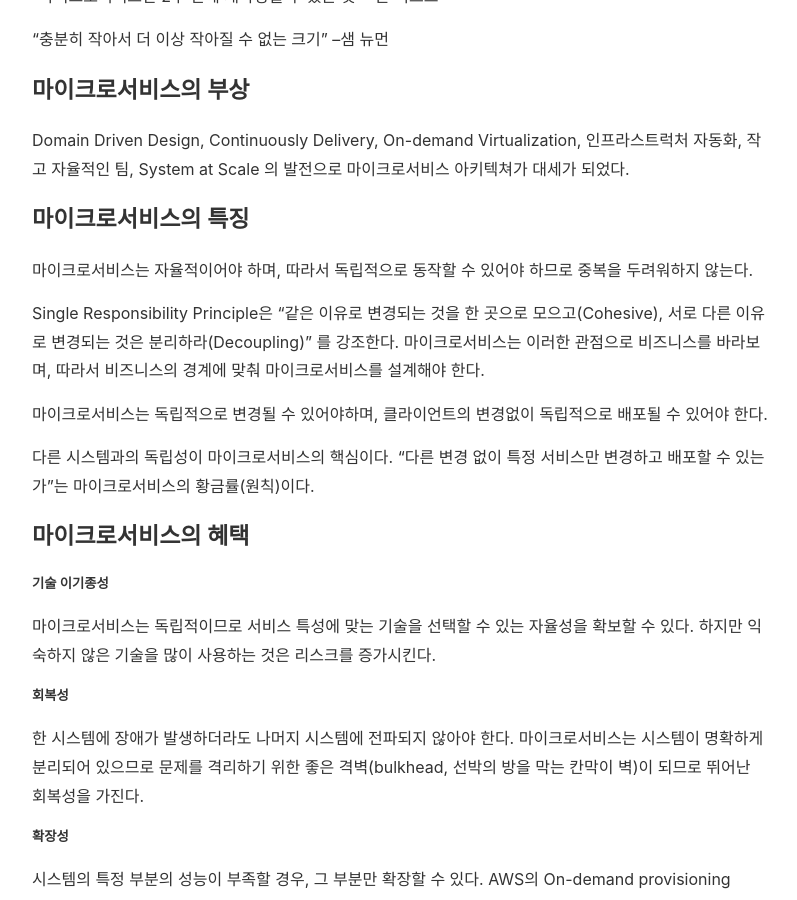
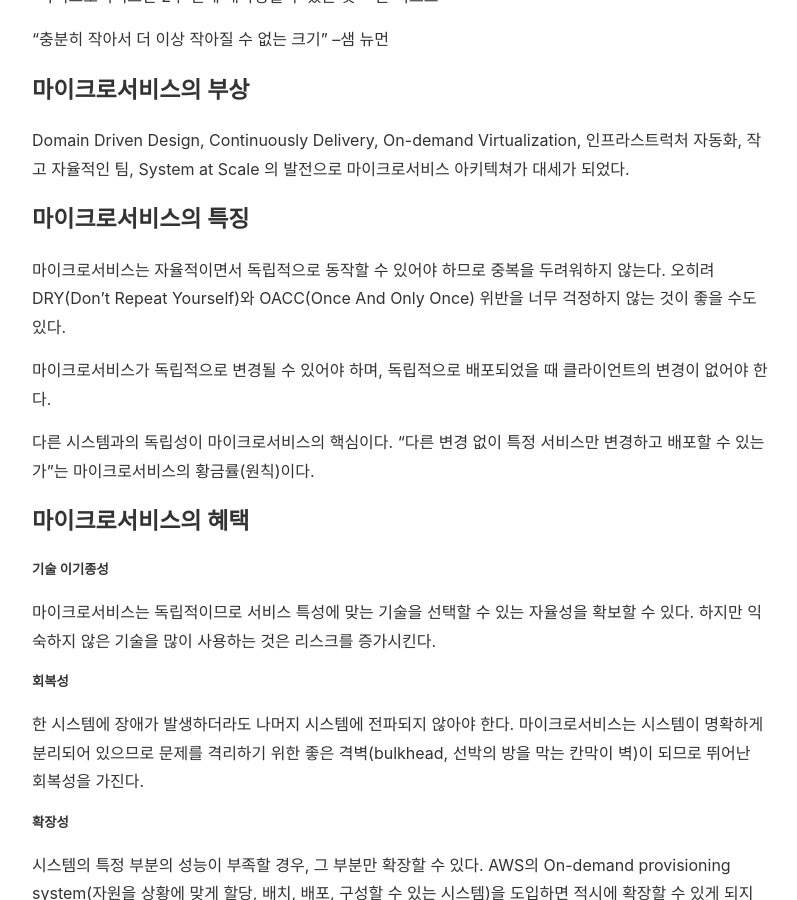
Before and after one commit to countingmars/countingmars.github.io, a Jekyll site: the page built from _posts/2018-04-20-microservice-concept.markdown, in a window 1280 px wide and 900 px high, scrolled down 487 px. Shown: the whole window, without its empty margins (240-1037 px from the left). Built offline with Jekyll 4.4.1, drawn with Linux system fonts in a browser that asks for light colours; nearby versions of some CDN libraries; some of the changed text lies outside the part shown.

Commit message:
post microservice concept

```diff
--- a/_posts/2018-04-20-microservice-concept.markdown
+++ b/_posts/2018-04-20-microservice-concept.markdown
@@ -20,13 +20,11 @@ Domain Driven Design, Continuously Delivery, On-demand Virtualization, 인프라
 
 
 ### 마이크로서비스의 특징
-마이크로서비스는 자율적이어야 하며, 따라서 독립적으로 동작할 수 있어야 하므로 중복을 두려워하지 않는다.
+마이크로서비스는 자율적이면서 독립적으로 동작할 수 있어야 하므로 중복을 두려워하지 않는다.
+오히려 DRY(Don't Repeat Yourself)와 OACC(Once And Only Once) 위반을 너무 걱정하지 않는 것이 좋을 수도 있다.
 
 
-Single Responsibility Principle은 "같은 이유로 변경되는 것을 한 곳으로 모으고(Cohesive), 서로 다른 이유로 변경되는 것은 분리하라(Decoupling)" 를 강조한다. 마이크로서비스는 이러한 관점으로 비즈니스를 바라보며, 따라서 비즈니스의 경계에 맞춰 마이크로서비스를 설계해야 한다.
-
-
-마이크로서비스는 독립적으로 변경될 수 있어야하며, 클라이언트의 변경없이 독립적으로 배포될 수 있어야 한다.
+마이크로서비스가 독립적으로 변경될 수 있어야 하며, 독립적으로 배포되었을 때 클라이언트의 변경이 없어야 한다.
 
 
 다른 시스템과의 독립성이 마이크로서비스의 핵심이다. "다른 변경 없이 특정 서비스만 변경하고 배포할 수 있는가"는 마이크로서비스의 황금률(원칙)이다.
@@ -64,6 +62,9 @@ Single Responsibility Principle은 "같은 이유로 변경되는 것을 한 곳
 마이크로서비스가 빈약한 CRUD(create, read, update, delete) 서비스가 되지 않도록 주의해야 한다. 데이터가 아닌 도메인이 제공하는 기능이 무엇인가의 관점에서 바라봐야 한다.
 
 
+SRP(Single Responsibility Principle)은 "같은 이유로 변경되는 것을 한 곳으로 모으고(Cohesive), 서로 다른 이유로 변경되는 것은 분리하라(Decoupling)" 를 강조한다. 마이크로서비스는 이러한 SRP의 관점으로 비즈니스와 시스템을 바라보며, 비즈니스의 경계와 마이크로서비스의 경계를 맞춰서 설계해야 한다.
+
+
 마이크로서비스의 경계를 설계할 때 우선 넓고 큰 단위의 경계를 먼저 생각한 뒤에, 분리를 통한 혜택을 발견했을 때 세분화 하는 것이 좋다.
 
 
```
